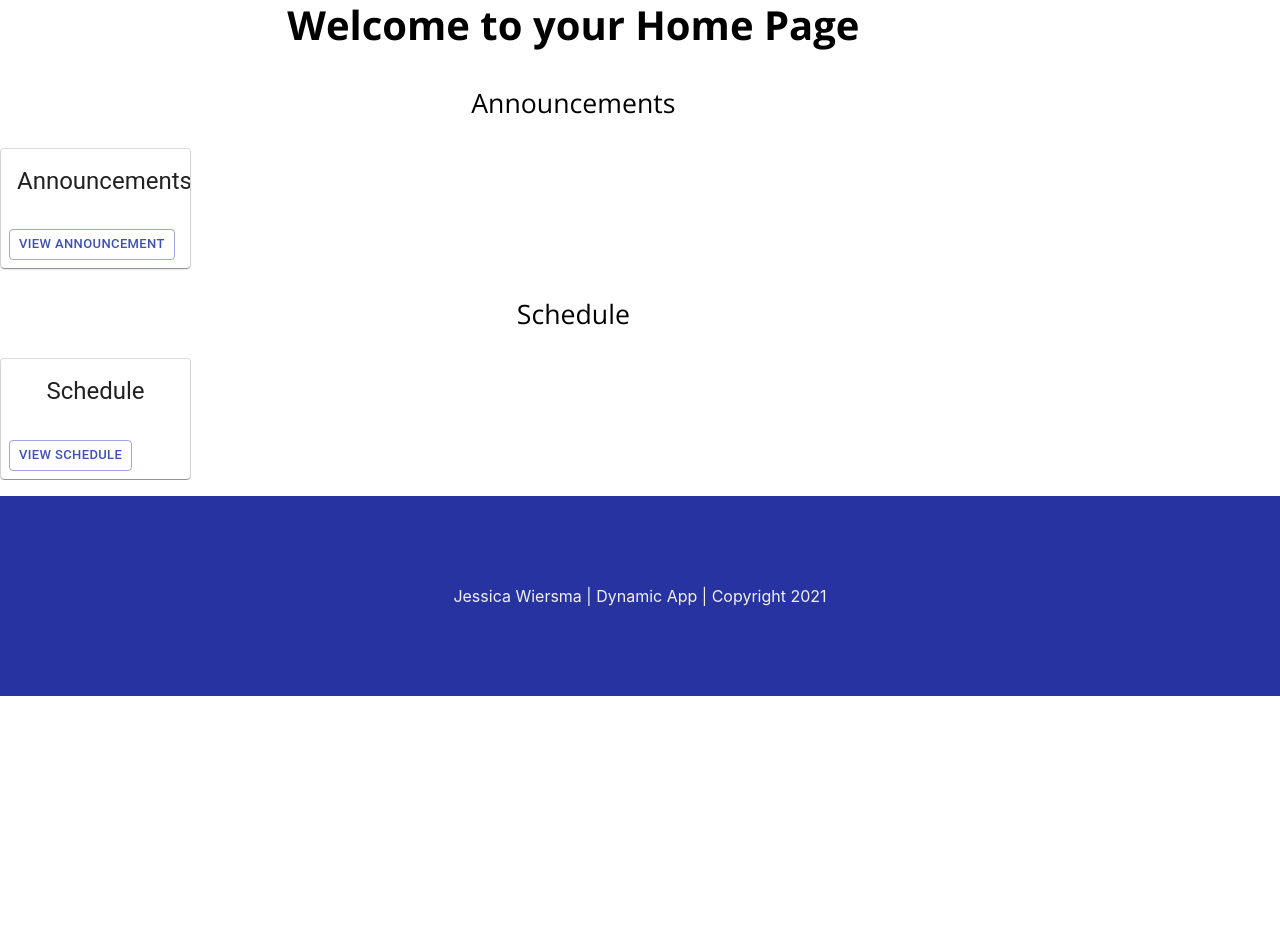
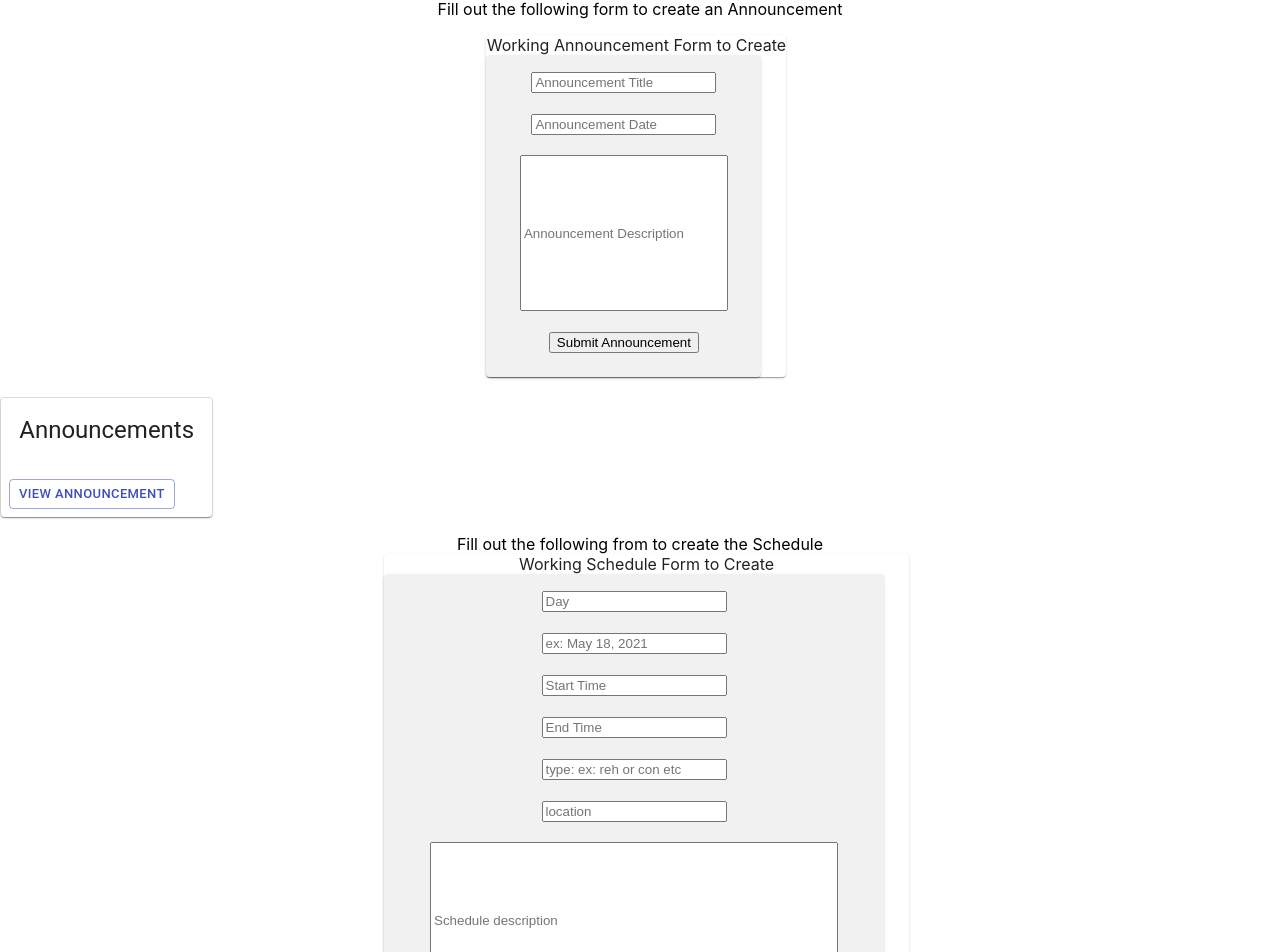
Before and after one commit to jesswiersma/2dynamic-client, a React (Create React App) app: page /waterloo in a window 1280 px wide. Before the commit this address led to /user. Shown: the part 220-1172 px from the top of the page. Before the commit the page ends 916 px from the top, so only its background shows below. Built offline with nearby package versions, Linux system fonts and the light colour scheme.

Commit message:
README.md

```diff
--- a/src/App.css
+++ b/src/App.css
@@ -12,6 +12,12 @@
   height: 100pt;
   width: 100%;
   background-color: #5964b8;
+}
+
+/* MENU */
+
+.registerForm {
+  border: 2pt;
 }
 
 /* HOME */
@@ -57,6 +63,27 @@
   position: center;
 }
 
+/* SCHEDULE */
+
+.scheduleFormOuter {
+  padding-left: 30%;
+}
+
+.scheduleDisplay {
+  padding-left: 45%;
+}
+
+.schedDisplay {
+  size: medium;
+}
+
+/* ANNOUNCEMENT */
+
+.announcementFormOuter {
+  padding-left: 38%;
+}
+
+
 /* USER HOME */
 
 .userHome {
@@ -70,8 +97,6 @@
   position: relative;
   z-index: 2;
   align-items: center;
-
-
 }
 
 .display {
@@ -99,17 +124,9 @@
   flex-grow: 1;
   overflow: auto;
   min-height: 100%;
+
 }
 
-/* ANNOUNCE HOME */
-
-.announceHome{
-  text-align: center;
-}
-
-.announcementDisplay {
-  align-items: center;
-}
 
 /* FOOTER */
 
@@ -127,3 +144,15 @@
   color: #f1f1f1;
   text-align: center;
 }
+
+
+
+/* ANNOUNCE HOME */
+/*
+.announceHome{
+  text-align: center;
+}
+
+.announcementDisplay {
+  align-items: center;
+} */
--- a/src/App.tsx
+++ b/src/App.tsx
@@ -28,18 +28,17 @@ class App extends React.Component<{}, {}> {
 
   render() {
     return (
+      <div className="App">
+        <UserContextProvider>
           <Router>
-          <div className="App">
             <div className = "verticalCenter">
-              <UserContextProvider>
               <Navbar />
               <Switch>
-
-                <Route exact path = "/user">
+                <Route path = "/user">
                     <UserHome/>
                 </Route>
 
-                <Route exact path = "/waterloo">
+                <Route path = "/waterloo">
                    <AdminHome/>
                 </Route>
 
@@ -58,15 +57,12 @@ class App extends React.Component<{}, {}> {
                 <Route path = "/">
                   <Home/>
                 </Route>
-
               </Switch>
-              </UserContextProvider>
-
               <Footer/>
-
             </div>
+          </Router>
+          </UserContextProvider>
           </div>
-          </Router>
         );
   }
 }
--- a/src/components/AdminHome/AdminHome.tsx
+++ b/src/components/AdminHome/AdminHome.tsx
@@ -10,6 +10,7 @@ const AdminHome: React.FunctionComponent = () => {
             <h2>Admin Home</h2>
             <p>Fill out the following form to create an Announcement</p>
               <AnnouncementCreate/>  {/*Working POST - ugly form */}
+              <br/>
               <AnnouncementDisplay/> {/* I would like to be able to view, edit and delete from this card */}
             <p>Fill out the following from to create the Schedule
              <ScheduleCreate/>
--- a/src/components/AdminHome/Announce/CreateAnnounce.tsx
+++ b/src/components/AdminHome/Announce/CreateAnnounce.tsx
@@ -1,7 +1,7 @@
 import React, {BaseSyntheticEvent, Component} from 'react';
 import {Form, FormGroup, Label, Input, Button} from 'reactstrap';
 import UserContext from "../../UserContext/userContext";
-import APIURL from "../../../helpers/environment";
+import {Paper, Card, CardContent} from "@material-ui/core";
 
 export interface AnnouncementCreateState {
     title: string;
@@ -81,11 +81,16 @@ class AnnouncementCreate extends Component <AnnouncementCreateProps, Announcemen
 
     render() {
          return(
-        <div>
-            <div className = "announcement">Working Announcement Form to Create</div>
+        <div className="announcementFormOuter">
+            <div className="announcementCard">
+            <Paper style={{maxWidth: 300}}>
+            <div className = "announcementForm">Working Announcement Form to Create</div>
+            <Card className="card" style={{maxWidth: 275, background: "#F1F1F1"}}>
+                <CardContent>
+
             <Form onSubmit = {(e) => this.handleSubmit(e)}>
                 <FormGroup>
-                    <Label htmlFor = "title"></Label>
+                    <Label htmlFor = "title">
                     <Input
                     type = "text"
                     placeholder = "Announcement Title"
@@ -93,6 +98,7 @@ class AnnouncementCreate extends Component <AnnouncementCreateProps, Announcemen
                     value = {this.state.title}
                     onChange = {(e) => this.handleChange(e)}
                     />
+                    </Label>
                 </FormGroup>
                 <br></br>
                 <FormGroup>
@@ -109,7 +115,7 @@ class AnnouncementCreate extends Component <AnnouncementCreateProps, Announcemen
                 <FormGroup>
                     <Label htmlFor = "description"></Label>
                     <Input
-                    style = {{width: "400px" , height: "150px"}}
+                    style = {{width: "200px" , height: "150px"}}
                     type = "text"
                     placeholder = "Announcement Description"
                     name = "description"
@@ -120,7 +126,12 @@ class AnnouncementCreate extends Component <AnnouncementCreateProps, Announcemen
                 <br></br>
                 <Button className = "CreateAnnounce" type = "submit">Submit Announcement</Button>
             </Form>
+            </CardContent>
+            </Card>
+            </Paper>
+            </div>
         </div>
+
     )
   }
 }
--- a/src/components/AdminHome/Schedule/CreateSched.tsx
+++ b/src/components/AdminHome/Schedule/CreateSched.tsx
@@ -1,6 +1,5 @@
 import React, {BaseSyntheticEvent, Component} from 'react';
-import { makeStyles } from '@material-ui/core/styles';
-import {Form, FormGroup, Label, Input, Button} from 'reactstrap';
+import {Form, FormGroup, Label, Input, Button, } from 'reactstrap';
 import UserContext from "../../UserContext/userContext";
 import { CardContent, Card, Paper } from '@material-ui/core';
 
@@ -96,11 +95,11 @@ class ScheduleCreate extends Component <ScheduleCreateProps, ScheduleCreateState
 
     render() {
          return(
-        <div>
-
-            <Paper style={{maxWidth: 510}}>
-            <div className = "scheduleForm">Working Schedule Form to Create</div>
-            <Card style={{maxWidth: 500, background: "#F1F1F1"}}>
+        <div className="scheduleFormOuter">
+           <div className="scheduleFormInner">
+            <Paper style={{maxWidth: 525}}>
+            <div className="innerCard">Working Schedule Form to Create</div>
+            <Card className="card" style={{maxWidth: 500, background: "#F1F1F1"}}>
                 <CardContent>
 
             <Form onSubmit = {(e) => this.handleSubmit(e)}>
@@ -143,7 +142,7 @@ class ScheduleCreate extends Component <ScheduleCreateProps, ScheduleCreateState
                 <FormGroup>
                     <Label htmlFor = "endTime"></Label>
                     <Input
-                    required
+                    // required
                     type = "text"
                     placeholder = "End Time"
                     name = "endTime"
@@ -178,15 +177,18 @@ class ScheduleCreate extends Component <ScheduleCreateProps, ScheduleCreateState
                 <br></br>
                 <FormGroup>
                     <Label htmlFor = "description"></Label>
+
                     <Input
                     required
+                    display="inline"
                     style = {{width: "400px" , height: "150px"}}
                     type = "text"
                     placeholder = "Schedule description"
                     name = "description"
                     value = {this.state.description}
                     onChange = {(e) => this.handleChange(e)}
-                    />
+
+                     />
                 </FormGroup>
                 <br></br>
                 <Button className = "SchedCreate" type = "submit">Submit Schedule</Button>
@@ -195,6 +197,7 @@ class ScheduleCreate extends Component <ScheduleCreateProps, ScheduleCreateState
             </CardContent>
             </Card>
             </Paper>
+            </div>
         </div>
     )
   }
--- a/src/components/AdminHome/Schedule/GetSched.tsx
+++ b/src/components/AdminHome/Schedule/GetSched.tsx
@@ -200,7 +200,7 @@ editSchedule = (e: React.MouseEvent<HTMLButtonElement>, id: number) => {
   render() {
     return (
       <div className = "scheduleDisplay">
-          <Grid className="SchedDisplay" item xs={12} sm={4} md={3} lg={2}>
+          <Grid className="schedDisplay" item xs={12} sm={4} md={3} lg={2}>
             <Paper elevation={20} variant="outlined" >
               <Card >
                 <CardActionArea>
--- a/src/components/Auth/loginUser.tsx
+++ b/src/components/Auth/loginUser.tsx
@@ -4,6 +4,7 @@ import UserContext from "../UserContext/userContext";
 import FormControl from "@material-ui/core/FormControl";
 import TextField from "@material-ui/core/TextField";
 import Button from "@material-ui/core/Button";
+import { Card, CardContent, CardActionArea } from "@material-ui/core";
 // import APIURL from "../../helpers/environment";
 // import {
 //   Modal,
@@ -101,11 +102,16 @@ class LoginUser extends Component<LoginUserProps, LoginUserState> {
   render() {
     return (
       <div className = "login">
+        <>
+        <Card>
+          <CardContent>
+            <CardActionArea>
 
       <form onSubmit={(e) => this.loginUser(e)}>
         <FormControl>
           <TextField
             required
+            size="small"
             label="email"
             type="text"
             name="email"
@@ -116,10 +122,12 @@ class LoginUser extends Component<LoginUserProps, LoginUserState> {
             onChange={(e) => this.handleChange(e)}
           />
         </FormControl>
+        <br/>
 
         <FormControl>
           <TextField
             required
+            size="small"
             label="password"
             type="text"
             name="password"
@@ -134,20 +142,27 @@ class LoginUser extends Component<LoginUserProps, LoginUserState> {
             onChange={(e) => this.handleChange(e)}
           />
         </FormControl>
+        <br/>
 
         <FormControl>
         <Button variant="outlined" color="primary" type="submit">
               Login
             </Button>
 
-            {this.context.isAuth ? <Redirect to="/waterloo" /> : <Redirect to = "/user" />}
+            {this.context.isAuth ? <Redirect to="/user" /> : null }
 
         </FormControl>
         </form>
         {/* <Button onClick={this.logout} variant="outlined" color="primary" type="submit">
               Logout
             </Button> */}
+            </CardActionArea>
+            </CardContent>
+            </Card>
+            </>
+
       </div>
+
 
     );
   }
--- a/src/index.tsx
+++ b/src/index.tsx
@@ -3,9 +3,11 @@ import ReactDOM from 'react-dom';
 import './index.css';
 import App from './App';
 import reportWebVitals from './reportWebVitals';
+import UserContext from './components/UserContext/userContext';
 
 ReactDOM.render(
   <React.StrictMode>
+
     <App />
   </React.StrictMode>,
   document.getElementById('root')
```
Also changed, not shown: src/components/Auth/registerUser.tsx (+23 -7 lines), 1 other file (tests, documents, lock files or other folders).
